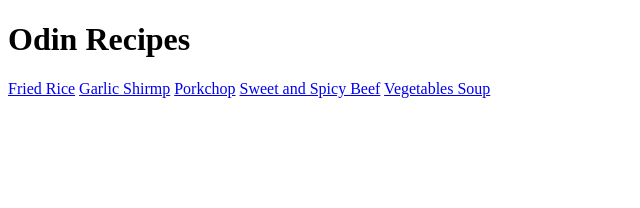
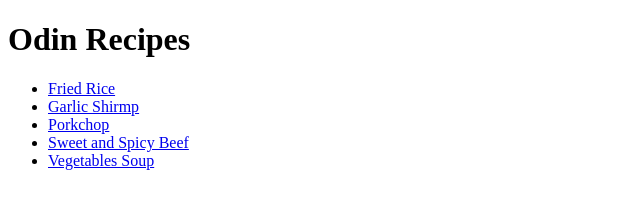
Before and after one commit to JPC214182/odin-recipes, a plain HTML site: page index.html in a window 1280 px wide. Shown: the whole page, without its empty margins (0-640 px from the left). Drawn offline with Linux system fonts and the light colour scheme.

Commit message:
Add unordered list tag to each recipes

```diff
--- a/index.html
+++ b/index.html
@@ -9,10 +9,12 @@
     <h1>
         Odin Recipes
     </h1>
-    <a href="recipes/fried_rice.html">Fried Rice</a>
-    <a href="recipes/garlic_shrimp.html">Garlic Shirmp</a>
-    <a href="recipes/porkchop.html">Porkchop</a>
-    <a href="recipes/sweetandspicy_beef.html">Sweet and Spicy Beef</a>
-    <a href="recipes/vegetable_soup.html">Vegetables Soup</a>
+    <ul>
+        <li><a href="recipes/fried_rice.html">Fried Rice</a></li>
+        <li><a href="recipes/garlic_shrimp.html">Garlic Shirmp</a></li>
+        <li><a href="recipes/porkchop.html">Porkchop</a></li>
+        <li><a href="recipes/sweetandspicy_beef.html">Sweet and Spicy Beef</a></li>
+        <li><a href="recipes/vegetable_soup.html">Vegetables Soup</a></li>
+    </ul>
 </body>
 </html>
```
